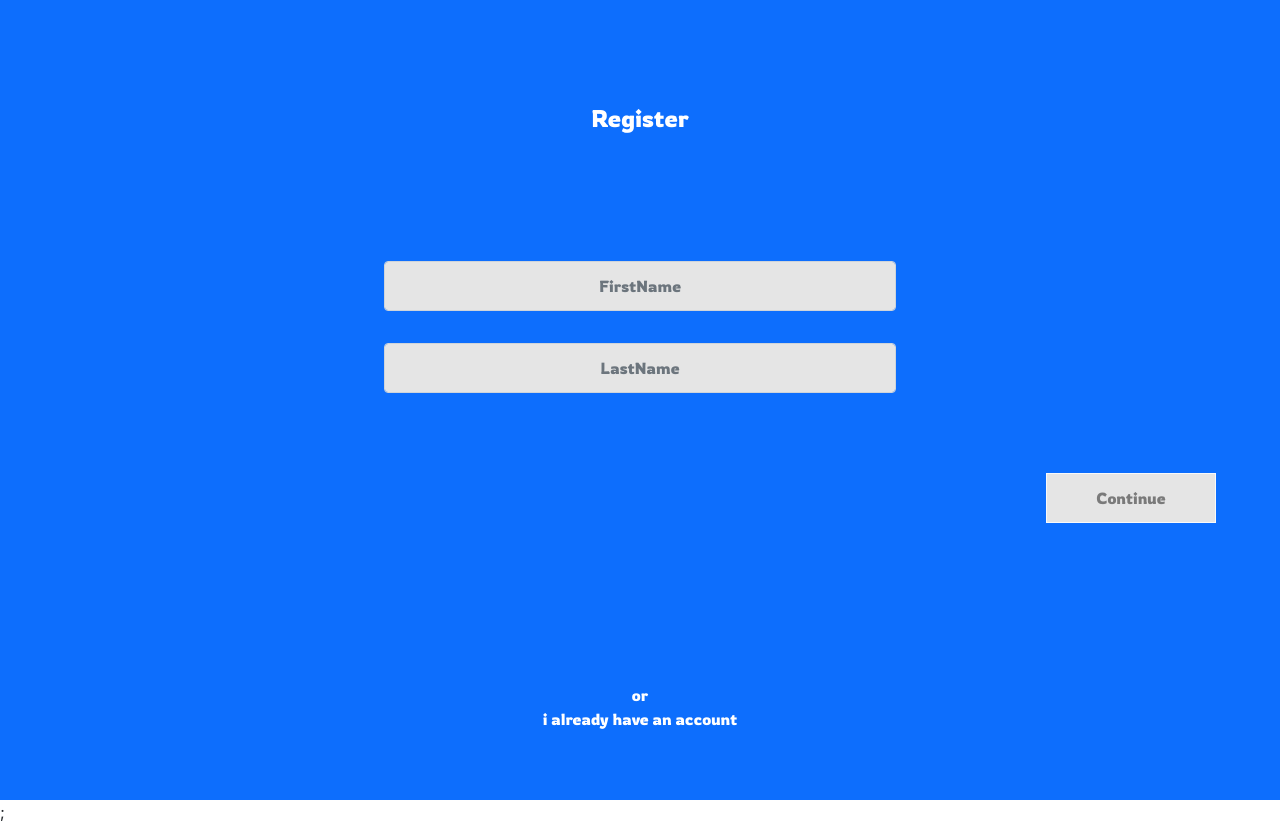
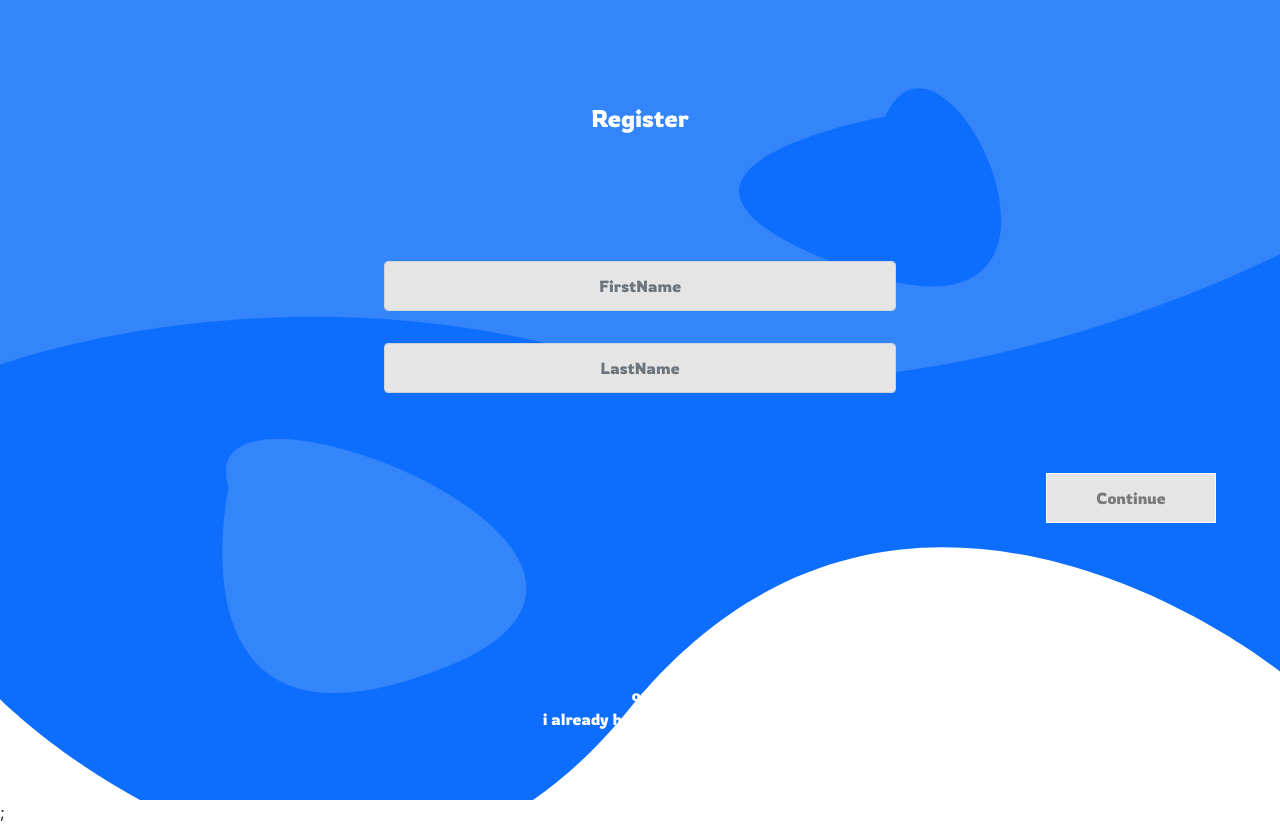
Before and after one commit to lahcen13/jobBoard, a React (Create React App) app in the folder job-board-front/: page /register in a window 1280 px wide. Built offline with nearby package versions, Linux system fonts and the light colour scheme.

Commit message:
changed login and register abckground

```diff
--- a/job-board-front/src/components/FirstPageRegister/FirstPageRegister.css
+++ b/job-board-front/src/components/FirstPageRegister/FirstPageRegister.css
@@ -1,7 +1,7 @@
 @import url('https://fonts.googleapis.com/css2?family=Rowdies&display=swap');
 
 .register-container {
-    background-color: #0D6EFD;
+
     min-height: 100vh;
     width: 100vw;
     font-family: "Rowdies";
--- a/job-board-front/src/components/FirstPageRegister/FirstPageRegister.module.css
+++ b/job-board-front/src/components/FirstPageRegister/FirstPageRegister.module.css
@@ -1,7 +1,11 @@
 @import url('https://fonts.googleapis.com/css2?family=Rowdies&display=swap');
 
 .registercontainer {
-    background-color: #0D6EFD;
+    background-image: url("../../assets/svgs/svgBackground.svg");
+    background-repeat: no-repeat;
+    background-size: cover;
+    background-attachment: fixed;
+    background-size: 100%;
     min-height: 100vh;
     width: 100vw;
     font-family: "Rowdies";
--- a/job-board-front/src/components/Login/Login.css
+++ b/job-board-front/src/components/Login/Login.css
@@ -2,7 +2,12 @@
 @import url('https://fonts.googleapis.com/css2?family=Rowdies&display=swap');
 
 .login-container {
-    background-color: #0D6EFD;
+    /* background-color: #0D6EFD; */
+    background-image: url("../../assets/svgs/svgBackground.svg");
+    background-repeat: no-repeat;
+    background-size: cover;
+    background-attachment: fixed;
+    background-size: 100%;
     min-height: 100vh;
     width: 100vw;
     font-family: "Rowdies";
--- a/job-board-front/src/components/SecondPageRegister/SecondPageRegister.css
+++ b/job-board-front/src/components/SecondPageRegister/SecondPageRegister.css
@@ -1,8 +1,11 @@
 @import url('https://fonts.googleapis.com/css2?family=Rowdies&display=swap');
 
 .register-container {
-    background-color: #0D6EFD;
-    background-size:cover;
+    background-image: url("../../assets/svgs/svgBackground.svg");
+    background-repeat: no-repeat;
+    background-size: cover;
+    background-attachment: fixed;
+    background-size: 100%;
     min-height: 100vh;
     width: 100vw;
     font-family: "Rowdies";
```
Also changed, not shown: job-board-front/src/assets/svgs/svgBackground.svg.
